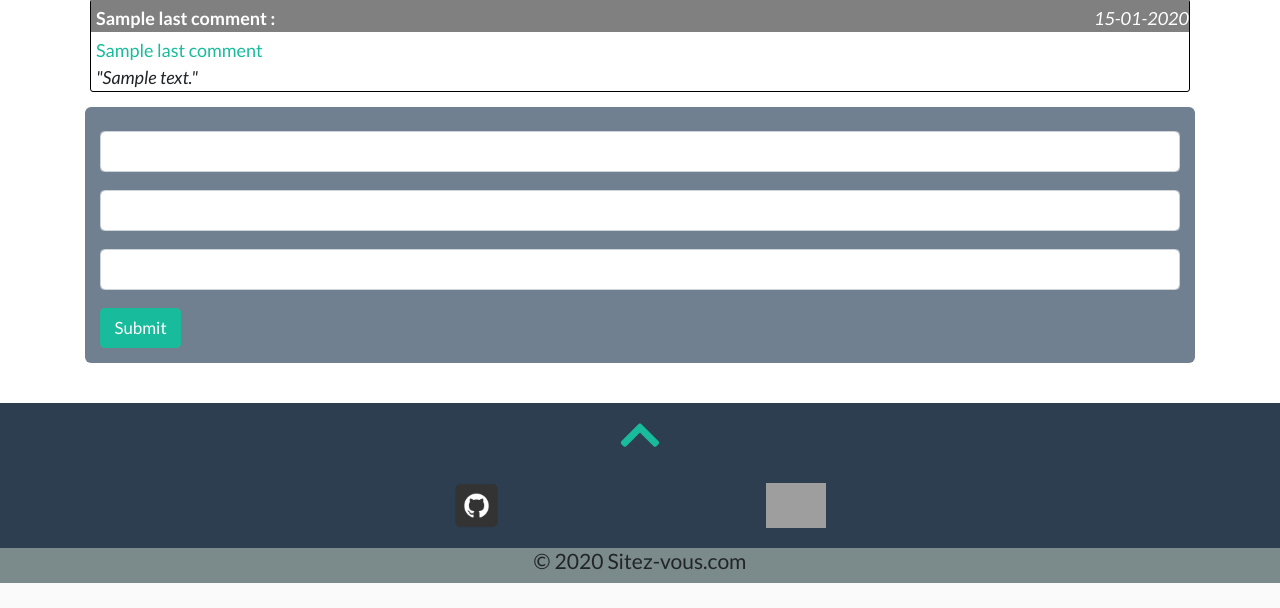
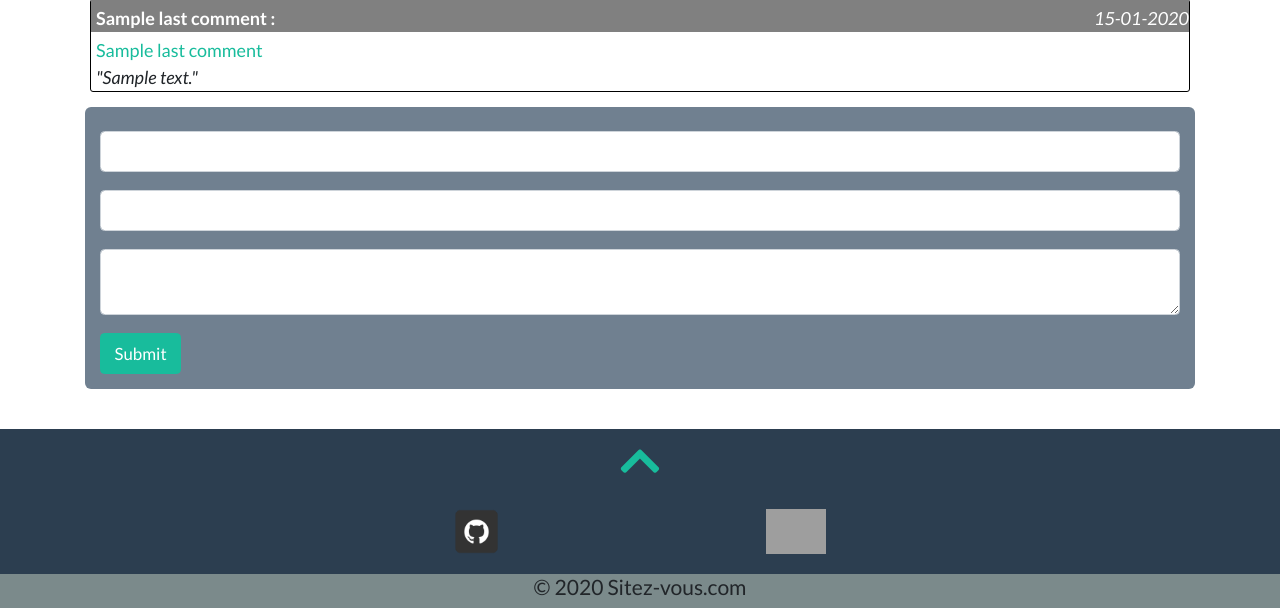
Before and after one commit to LFZDavid/OCR_P5, a PHP site: template app/templates/front/home.html.twig in a window 1280 px wide. Shown: the part 1534-2142 px from the top of the page. Before the commit the page ends 2117 px from the top, so only its background shows below. Run offline with PHP 8.4, Linux system fonts and the light colour scheme; the template is opened without the code that fills it: most values are stand-ins (such as "Sample title", 1, 10 or a date in 2020); some libraries are stand-ins or nearby versions; grey boxes are pictures that could not be loaded.

Commit message:
change input type for message in contact-form

```diff
--- a/app/cmd/queries/db_creation_query.php
+++ b/app/cmd/queries/db_creation_query.php
@@ -143,7 +143,7 @@ INSERT INTO `blog_p5`.`posts` (`id`, `title`, `chapo`, `content`, `id_author`, `
 (7, 'M\'Com', 'Menu dynamique pour restaurant', '<ul>\r\n    <li>\r\n        Affichage des produits classés par catégorie\r\n    </li>\r\n    <li>\r\n        Accès au Back-Office sécurisé par processus de connexion\r\n    </li>\r\n    <li>\r\n        Entité produit : Nom, id, description, prix, catégorie, image, vidéo\r\n    </li>\r\n    <li>\r\n        Entité catégorie: Nom, id, produits\r\n    </li>\r\n    <li>\r\n        Back-Office pour ajouter, modifier, supprimer les articles et catégories\r\n    </li>\r\n</ul>\r\n\r\n\r\n', 1, 1, '2020-08-30 11:42:48', '2021-02-01 20:55:10'),
 (8, 'Hydrokit', 'Site e-commerce de matériel et fourniture hydrographie', 'Installation et paramétrage :\r\n\r\n<ul>\r\n<li>\r\n    Divi (theme & builder)\r\n</li>\r\n<li>\r\n    Woocommerce\r\n</li>\r\n<li>\r\n    Sales Countdown\r\n</li>\r\n<li>\r\n    Composite products\r\n</li>\r\n<li>\r\n    Smart Quick View\r\n</li>\r\n<li>\r\n    Contact Form 7\r\n</li>\r\n</ul>\r\n', 1, 1, '2020-09-03 11:22:31', '2021-02-01 20:54:48'),
 (9, 'Sitez-vous', 'Vitrine Développeur Web Freelance', 'Site vitrine :\r\n<ul>\r\n    <li>\r\n        Design Responsive\r\n    </li>\r\n    <li>\r\n        HTML5\r\n    </li>\r\n    <li>\r\n        CSS3\r\n    </li>\r\n    <li>\r\n        JavaScript\r\n    </li>\r\n    <li>\r\n        jQuery\r\n    </li>\r\n    <li>\r\n        Bootstrap\r\n    </li>\r\n    <li>\r\n        PHP (formulaire de contact avec envoi de mail)\r\n    </li>\r\n</ul>\r\n\r\n<a href:=\"http://sitez-vous.com/\" target=\"_blank\"><em>lien vers le projet</em></a>\r\n ', 1, 1, '2020-09-23 11:23:38', '2021-02-01 20:54:06'),
-(10, 'Snake game', 'Version JavaScript du Snake', '<p>\r\n    Amélioration d\'un projet de formation JavaScript : <strong>pour utilisation Smartphone</strong> \r\n</p>\r\n<ul>\r\n    <li>\r\n    Jeu du Snake classic\r\n    </li>\r\n    <li>\r\n     Ajout de boutons de commande (rotation)\r\n    </li>\r\n    <li>\r\n    Enregistrement du score\r\n    </li>\r\n    <li>\r\n    Affichage du tableau des scores (SQLite3)\r\n    </li>\r\n</ul>\r\n<br>\r\n<a href=\"http://lfz-snake.sitez-vous.com/\" target=\"_blank\"><em>lien vers le projet :</em></a> ', 1, 1, '2020-11-10 12:37:34', '2021-02-01 20:53:29');
+(10, 'Snake game', 'Version JavaScript du Snake', '<p>\r\n    Amélioration d\'un projet de formation JavaScript : <strong>pour utilisation Smartphone</strong> \r\n</p>\r\n<ul>\r\n    <li>\r\n    Jeu du Snake classic\r\n    </li>\r\n    <li>\r\n     Ajout de boutons de commande (rotation)\r\n    </li>\r\n    <li>\r\n    Enregistrement du score\r\n    </li>\r\n    <li>\r\n    Affichage du tableau des scores (SQLite3)\r\n    </li>\r\n</ul>\r\n<br>\r\n<a href=\"http://lfz-snake.sitez-vous.com/\" target=\"_blank\"><em>lien vers le projet</em></a> ', 1, 1, '2020-11-10 12:37:34', '2021-02-01 20:53:29');
 
 -- --------------------------------------------------------
 --
--- a/app/templates/includes/contact-form.html.twig
+++ b/app/templates/includes/contact-form.html.twig
@@ -12,8 +12,8 @@
                     placeholder="{{contactForm.inputs.email.placeholder}}" value="{{contactForm.inputs.email.value}}">
             </div>
             <div class=" mb-3 form-group">
-                <input type="text" name="{{contactForm.inputs.content.name}}" class="form-control"
-                    placeholder="{{contactForm.inputs.content.placeholder}}">
+                <textarea type="text" name="{{contactForm.inputs.content.name}}" class="form-control"
+                    placeholder="{{contactForm.inputs.content.placeholder}}"></textarea>
             </div>
             <input type="submit" class="btn btn-success">
         </form>
```
